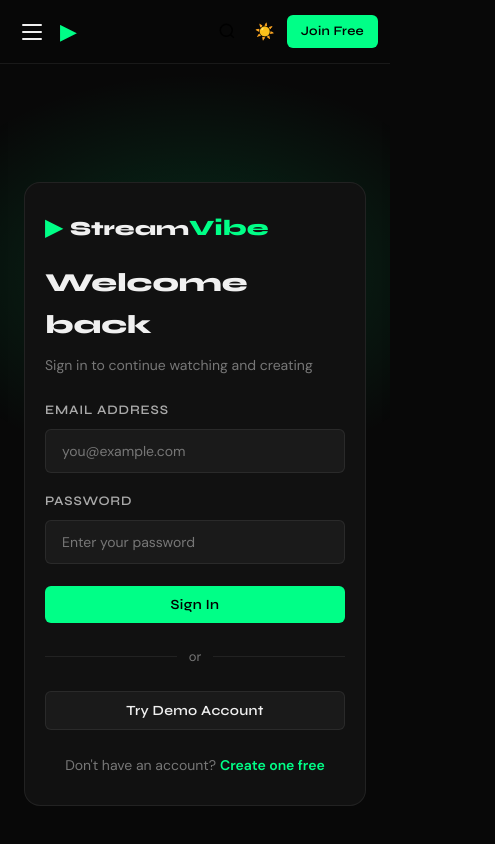
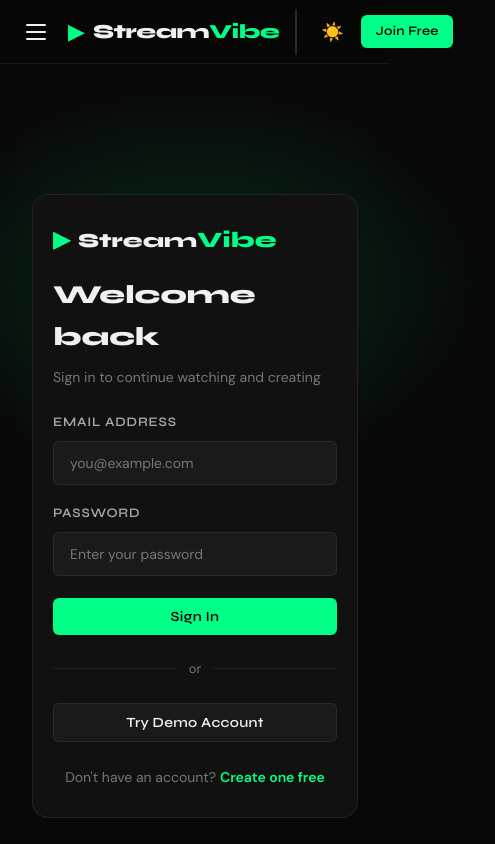
Before and after one commit to Dubs4Tobi1/Stream-Vibe, a React (Create React App) app: page /login in a window 390 px wide. Shown: the top 844 px of the page, 495 px wide, since content can reach past the window. Built offline with nearby package versions, Linux system fonts and the light colour scheme.

Commit message:
Remove all comments from files

```diff
--- a/src/App.css
+++ b/src/App.css
@@ -1,16 +1,13 @@
-/* App root layout */
 .app-root {
   display: flex;
   flex-direction: column;
   min-height: 100vh;
-  overflow-x: hidden;
 }
 
 .page-with-sidebar {
   display: flex;
   flex: 1;
   padding-top: var(--navbar-h);
-  overflow-x: hidden;
 }
 
 .main-content {
@@ -18,9 +15,7 @@
   margin-left: var(--sidebar-w);
   padding: 32px 28px;
   min-width: 0;
-  max-width: 100%;
   transition: margin-left 0.4s ease;
-  overflow-x: hidden;
 }
 
 @media (max-width: 900px) {
@@ -29,42 +24,3 @@
     padding: 20px 16px;
   }
 }
-
-@media (max-width: 768px) {
-  html {
-    font-size: 14px;
-    overflow-x: hidden;
-  }
-
-  body {
-    overflow-x: hidden;
-  }
-
-  .main-content {
-    margin-left: 0;
-    padding: 12px 10px;
-  }
-
-  .video-grid {
-    grid-template-columns: 1fr;
-    gap: 12px;
-  }
-
-  .navbar {
-    padding: 0 12px;
-  }
-
-  h1 { font-size: 1.4rem; }
-  h2 { font-size: 1.2rem; }
-  h3 { font-size: 1rem; }
-}
-
-@media (max-width: 480px) {
-  html {
-    font-size: 13px;
-  }
-
-  .main-content {
-    padding: 8px;
-  }
-}
--- a/src/components/layout/Footer.js
+++ b/src/components/layout/Footer.js
@@ -1,6 +1,3 @@
-// ============================================
-// StreamVibe – Footer Component
-// ============================================
 import React from 'react';
 import { Link } from 'react-router-dom';
 import './Footer.css';
@@ -40,7 +37,7 @@ const Footer = () => {
       </div>
 
       <div className="footer-bottom">
-        <p>© 2026 StreamVibe.  Group L. Built with React.</p>
+        <p>© 2024 StreamVibe. University Group Project. Built with React.</p>
         <div className="footer-bottom-links">
           <span>Privacy Policy</span>
           <span>Terms of Service</span>
--- a/src/components/layout/Navbar.css
+++ b/src/components/layout/Navbar.css
@@ -10,7 +10,7 @@
   display: flex;
   align-items: center;
   padding: 0 16px;
-  gap: 12px;
+  gap: 16px;
   z-index: 1000;
   transition: background var(--transition);
 }
@@ -19,11 +19,10 @@ body.light .navbar {
   background: rgba(244, 244, 244, 0.95);
 }
 
-/* Left */
 .navbar-left {
   display: flex;
   align-items: center;
-  gap: 8px;
+  gap: 12px;
   flex-shrink: 0;
 }
 
@@ -37,7 +36,9 @@ body.light .navbar {
   transition: background var(--transition);
 }
 
-.nav-menu-btn:hover { background: var(--bg-3); }
+.nav-menu-btn:hover {
+  background: var(--bg-3);
+}
 
 .hamburger {
   display: flex;
@@ -55,9 +56,15 @@ body.light .navbar {
   transition: all var(--transition);
 }
 
-.hamburger.open span:nth-child(1) { transform: translateY(7px) rotate(45deg); }
-.hamburger.open span:nth-child(2) { opacity: 0; }
-.hamburger.open span:nth-child(3) { transform: translateY(-7px) rotate(-45deg); }
+.hamburger.open span:nth-child(1) {
+  transform: translateY(7px) rotate(45deg);
+}
+.hamburger.open span:nth-child(2) {
+  opacity: 0;
+}
+.hamburger.open span:nth-child(3) {
+  transform: translateY(-7px) rotate(-45deg);
+}
 
 .navbar-logo {
   display: flex;
@@ -80,9 +87,10 @@ body.light .navbar {
   letter-spacing: -0.5px;
 }
 
-.logo-accent { color: var(--green); }
+.logo-accent {
+  color: var(--green);
+}
 
-/* Search */
 .navbar-search {
   flex: 1;
   max-width: 520px;
@@ -108,10 +116,11 @@ body.light .navbar {
   color: var(--text);
   font-size: 14px;
   padding: 10px 18px;
-  min-width: 0;
 }
 
-.search-input::placeholder { color: var(--text-muted); }
+.search-input::placeholder {
+  color: var(--text-muted);
+}
 
 .search-btn {
   width: 44px;
@@ -125,20 +134,21 @@ body.light .navbar {
   flex-shrink: 0;
 }
 
-.search-btn:hover { color: var(--green); }
+.search-btn:hover {
+  color: var(--green);
+}
 
-/* Right */
 .navbar-right {
   display: flex;
   align-items: center;
-  gap: 6px;
+  gap: 10px;
   flex-shrink: 0;
   margin-left: auto;
 }
 
 .nav-icon-btn {
-  width: 36px;
-  height: 36px;
+  width: 38px;
+  height: 38px;
   display: flex;
   align-items: center;
   justify-content: center;
@@ -146,12 +156,15 @@ body.light .navbar {
   font-size: 18px;
   transition: background var(--transition);
   background: transparent;
-  flex-shrink: 0;
 }
 
-.nav-icon-btn:hover { background: var(--bg-3); }
+.nav-icon-btn:hover {
+  background: var(--bg-3);
+}
 
-.nav-upload-btn { display: flex; align-items: center; gap: 6px; }
+.nav-upload-btn {
+  display: flex;
+}
 
 .nav-auth-btns {
   display: flex;
@@ -159,23 +172,30 @@ body.light .navbar {
   gap: 8px;
 }
 
-/* User menu */
-.user-menu { position: relative; }
+.user-menu {
+  position: relative;
+}
 
 .user-avatar-btn {
   width: 36px;
   height: 36px;
   border-radius: 50%;
   overflow: hidden;
+  transition: ring var(--transition);
   background: transparent;
   border: 2px solid transparent;
   cursor: pointer;
-  flex-shrink: 0;
 }
 
-.user-avatar-btn:hover { border-color: var(--green); }
+.user-avatar-btn:hover {
+  border-color: var(--green);
+}
 
-.user-avatar-img { width: 100%; height: 100%; object-fit: cover; }
+.user-avatar-img {
+  width: 100%;
+  height: 100%;
+  object-fit: cover;
+}
 
 .user-avatar-placeholder {
   width: 100%;
@@ -218,9 +238,16 @@ body.light .navbar {
   color: var(--text);
 }
 
-.dropdown-email { font-size: 12px; color: var(--text-muted); }
+.dropdown-email {
+  font-size: 12px;
+  color: var(--text-muted);
+}
 
-.dropdown-divider { height: 1px; background: var(--border); margin: 0; }
+.dropdown-divider {
+  height: 1px;
+  background: var(--border);
+  margin: 0;
+}
 
 .dropdown-item {
   display: flex;
@@ -239,57 +266,30 @@ body.light .navbar {
   font-family: var(--font-body);
 }
 
-.dropdown-item:hover { background: var(--bg-3); }
-.dropdown-logout { color: var(--red); }
-
-/* Mobile search button — hidden on desktop */
-.mobile-search-btn { display: none; }
-
-/* Mobile search overlay */
-.mobile-search {
-  display: none;
-  position: absolute;
-  top: 0;
-  left: 0;
-  right: 0;
-  height: var(--navbar-h);
-  background: var(--bg-1);
-  padding: 0 12px;
-  z-index: 10;
-  border-bottom: 1px solid var(--border);
+.dropdown-item:hover {
+  background: var(--bg-3);
 }
 
-/* ============================================
-   Responsive
-   ============================================ */
-
-@media (max-width: 768px) {
-  .navbar { padding: 0 10px; gap: 6px; }
-
-  .desktop-search { display: none; }
-  .mobile-search-btn { display: flex; }
-  .mobile-search { display: flex; }
-
-  .logo-text { display: none; }
-
-  .upload-label { display: none; }
-
-  .nav-auth-btns .btn:first-child { display: none; }
-
-  .join-btn { padding: 6px 10px; font-size: 12px; }
+.dropdown-logout {
+  color: var(--red);
 }
 
-@media (max-width: 480px) {
-  .navbar { padding: 0 8px; gap: 4px; }
+@media (max-width: 640px) {
+  .navbar-search {
+    max-width: 200px;
+  }
 
-  .nav-icon-btn { width: 32px; height: 32px; font-size: 16px; }
+  .nav-upload-btn span {
+    display: none;
+  }
 
-  .user-avatar-btn { width: 30px; height: 30px; }
-
-  .nav-upload-btn {
-    width: 30px;
-    height: 30px;
-    padding: 0;
-    justify-content: center;
+  .nav-auth-btns .btn:first-child {
+    display: none;
   }
 }
+
+@media (max-width: 420px) {
+  .navbar-search {
+    max-width: 140px;
+  }
+}
--- a/src/components/layout/Navbar.js
+++ b/src/components/layout/Navbar.js
@@ -1,6 +1,3 @@
-// ============================================
-// StreamVibe – Navbar Component
-// ============================================
 import React, { useState, useEffect, useRef } from 'react';
 import { Link, useNavigate, useLocation } from 'react-router-dom';
 import { useAuth } from '../../context/AuthContext';
@@ -14,9 +11,7 @@ const Navbar = ({ onMenuToggle, sidebarOpen }) => {
   const location = useLocation();
   const [searchQuery, setSearchQuery] = useState('');
   const [dropdownOpen, setDropdownOpen] = useState(false);
-  const [searchOpen, setSearchOpen] = useState(false);
   const dropdownRef = useRef(null);
-  const searchRef = useRef(null);
 
   useEffect(() => {
     const params = new URLSearchParams(location.search);
@@ -29,9 +24,6 @@ const Navbar = ({ onMenuToggle, sidebarOpen }) => {
       if (dropdownRef.current && !dropdownRef.current.contains(e.target)) {
         setDropdownOpen(false);
       }
-      if (searchRef.current && !searchRef.current.contains(e.target)) {
-        setSearchOpen(false);
-      }
     };
     document.addEventListener('mousedown', handler);
     return () => document.removeEventListener('mousedown', handler);
@@ -41,7 +33,6 @@ const Navbar = ({ onMenuToggle, sidebarOpen }) => {
     e.preventDefault();
     if (searchQuery.trim()) {
       navigate(`/search?q=${encodeURIComponent(searchQuery.trim())}`);
-      setSearchOpen(false);
     }
   };
 
@@ -65,8 +56,7 @@ const Navbar = ({ onMenuToggle, sidebarOpen }) => {
         </Link>
       </div>
 
-      {/* Desktop search */}
-      <form className="navbar-search desktop-search" onSubmit={handleSearch}>
+      <form className="navbar-search" onSubmit={handleSearch}>
         <input
           type="text"
           className="search-input"
@@ -82,34 +72,7 @@ const Navbar = ({ onMenuToggle, sidebarOpen }) => {
         </button>
       </form>
 
-      {/* Mobile search overlay */}
-      {searchOpen && (
-        <form className="navbar-search mobile-search" onSubmit={handleSearch} ref={searchRef}>
-          <input
-            type="text"
-            className="search-input"
-            placeholder="Search..."
-            value={searchQuery}
-            onChange={e => setSearchQuery(e.target.value)}
-            autoFocus
-            aria-label="Search"
-          />
-          <button type="submit" className="search-btn" aria-label="Submit search">
-            <svg width="18" height="18" viewBox="0 0 24 24" fill="none" stroke="currentColor" strokeWidth="2">
-              <circle cx="11" cy="11" r="8"/><path d="m21 21-4.35-4.35"/>
-            </svg>
-          </button>
-        </form>
-      )}
-
       <div className="navbar-right">
-        {/* Mobile search toggle */}
-        <button className="nav-icon-btn mobile-search-btn" onClick={() => setSearchOpen(o => !o)} aria-label="Search">
-          <svg width="18" height="18" viewBox="0 0 24 24" fill="none" stroke="currentColor" strokeWidth="2">
-            <circle cx="11" cy="11" r="8"/><path d="m21 21-4.35-4.35"/>
-          </svg>
-        </button>
-
         <button className="nav-icon-btn" onClick={toggleTheme} title="Toggle theme">
           {theme === 'dark' ? '☀️' : '🌙'}
         </button>
@@ -120,7 +83,7 @@ const Navbar = ({ onMenuToggle, sidebarOpen }) => {
               <svg width="16" height="16" viewBox="0 0 24 24" fill="none" stroke="currentColor" strokeWidth="2.5">
                 <path d="M21 15v4a2 2 0 0 1-2 2H5a2 2 0 0 1-2-2v-4"/><polyline points="17 8 12 3 7 8"/><line x1="12" y1="3" x2="12" y2="15"/>
               </svg>
-              <span className="upload-label">Upload</span>
+              <span>Upload</span>
             </Link>
 
             <div className="user-menu" ref={dropdownRef}>
@@ -161,7 +124,7 @@ const Navbar = ({ onMenuToggle, sidebarOpen }) => {
         ) : (
           <div className="nav-auth-btns">
             <Link to="/login" className="btn btn-ghost btn-sm">Sign In</Link>
-            <Link to="/register" className="btn btn-primary btn-sm join-btn">Join Free</Link>
+            <Link to="/register" className="btn btn-primary btn-sm">Join Free</Link>
           </div>
         )}
       </div>
--- a/src/components/layout/Sidebar.css
+++ b/src/components/layout/Sidebar.css
@@ -1,7 +1,3 @@
-/* ============================================
-   Sidebar Styles
-   ============================================ */
-
 .sidebar {
   position: fixed;
   top: var(--navbar-h);
@@ -124,7 +120,6 @@
   color: var(--text-muted);
 }
 
-/* Overlay for mobile */
 .sidebar-overlay {
   display: none;
   position: fixed;
@@ -134,7 +129,6 @@
   backdrop-filter: blur(2px);
 }
 
-/* Mobile: hidden by default, shown when open */
 @media (max-width: 900px) {
   .sidebar {
     transform: translateX(-100%);
--- a/src/components/layout/Sidebar.js
+++ b/src/components/layout/Sidebar.js
@@ -1,6 +1,3 @@
-// ============================================
-// StreamVibe – Sidebar Component
-// ============================================
 import React from 'react';
 import { NavLink, useNavigate } from 'react-router-dom';
 import { useAuth } from '../../context/AuthContext';
@@ -35,7 +32,6 @@ const Sidebar = ({ isOpen, onClose }) => {
 
   return (
     <>
-      {/* Mobile overlay */}
       {isOpen && <div className="sidebar-overlay" onClick={onClose} />}
 
       <aside className={`sidebar ${isOpen ? 'open' : ''}`}>
@@ -97,8 +93,8 @@ const Sidebar = ({ isOpen, onClose }) => {
         </nav>
 
         <div className="sidebar-footer">
-          <p>© 2026 StreamVibe</p>
-          <p>Group L ICT 211</p>
+          <p>© 2024 StreamVibe</p>
+          <p>University Group Project</p>
         </div>
       </aside>
     </>
--- a/src/pages/About.js
+++ b/src/pages/About.js
@@ -1,23 +1,5 @@
 import React from 'react';
 import './About.css';
-
-const members = [
-  { id: 1, surname: 'Umah', otherNames: 'Justice Ugochukwu', matric: 'LCU/UG/24/30299' },
-  { id: 2, surname: 'Atipo', otherNames: 'Amazinggrace Ayomide', matric: 'LCU/UG/24/29304' },
-  { id: 3, surname: 'Kalejaiye', otherNames: 'Oluwatumininu Ayomikun', matric: 'LCU/UG/24/32204' },
-  { id: 4, surname: 'Kassim-Ashiru', otherNames: 'Kassim Olansile', matric: 'LCU/UG/25/39600' },
-  { id: 5, surname: 'Femi-Asoro', otherNames: 'Oluwatobiloba David', matric: 'LCU/UG/24/34240' },
-  { id: 6, surname: 'Tijani', otherNames: 'Farouq', matric: 'LCU/UG/24/32846' },
-  { id: 7, surname: 'Chris', otherNames: 'Samuel Osahon', matric: 'LCU/UG/24/31903' },
-  { id: 8, surname: 'Moka', otherNames: 'Chibuikem Derick', matric: 'LCU/UG/24/31974' },
-  { id: 9, surname: 'Akinsanya', otherNames: 'Emmanuel Iseoluwa', matric: 'LCU/UG/24/30425' },
-  { id: 10, surname: 'Sanni', otherNames: 'Wisdom Arome', matric: 'LCU/UG/24/29436' },
-  { id: 11, surname: 'Ugwuegbu', otherNames: 'Harmony Johnson', matric: 'LCU/UG/24/30322' },
-  { id: 12, surname: 'Anyanwu', otherNames: 'Lincoln Chinwudo', matric: 'LCU/UG/24/32881' },
-  { id: 13, surname: 'Tikare', otherNames: 'Ridwan Adeola', matric: 'LCU/UG/25/38690' },
-  { id: 14, surname: 'Omoriba', otherNames: 'Oluwafeyisanmi Paul', matric: 'LCU/UG/24/31710' },
-  { id: 15, surname: 'Ayodele', otherNames: 'Olanrewaju James', matric: 'LCU/UG/24/33599' },
-];
 
 const About = () => (
   <div className="about-page fade-in">
@@ -25,7 +7,6 @@ const About = () => (
       <h1 className="about-title">About <span>StreamVibe</span></h1>
       <p className="about-lead">A next-generation video platform built for creators, by creators.</p>
     </div>
-
     <div className="about-grid">
       {[
         { icon: '🎬', title: 'Our Mission', body: 'To empower creators of all kinds with a platform that is modern, fast, and free. We believe everyone has a story worth sharing.' },
@@ -40,46 +21,15 @@ const About = () => (
         </div>
       ))}
     </div>
-
     <div className="about-team">
       <h2>University Group Project</h2>
-      <p>StreamVibe is a streaming platform made by group L. It demonstrates modern React development including hooks, context, routing, and responsive design.</p>
+      <p>StreamVibe was built as a final-year university group project. It demonstrates modern React development including hooks, context, routing, localStorage, and responsive design.</p>
       <div className="about-stack">
         {['React 18', 'React Router 6', 'localStorage', 'CSS Variables', 'Responsive Design'].map(t => (
           <span key={t} className="badge badge-green">{t}</span>
         ))}
       </div>
     </div>
-
-    <div className="about-team" style={{ marginTop: '48px' }}>
-      <h2>Group L Members</h2>
-      <p>The team behind StreamVibe — Software Engineering, Leadcity University.</p>
-      <div style={{ overflowX: 'auto', borderRadius: '12px', border: '0.5px solid #e0e0e0', marginTop: '24px' }}>
-        <table style={{ width: '100%', borderCollapse: 'collapse', fontSize: '14px' }}>
-          <thead>
-            <tr style={{ background: '#f5f5f5' }}>
-              {['#', 'Surname', 'Other names', 'Matric number', 'Department'].map(h => (
-                <th key={h} style={{ padding: '10px 14px', textAlign: 'left', fontWeight: 500, fontSize: '12px', textTransform: 'uppercase', letterSpacing: '0.05em', color: '#888', borderBottom: '0.5px solid #e0e0e0' }}>{h}</th>
-              ))}
-            </tr>
-          </thead>
-          <tbody>
-            {members.map((m) => (
-              <tr key={m.id} style={{ borderBottom: '0.5px solid #e0e0e0' }}>
-                <td style={{ padding: '10px 14px', color: '#222' }}>{m.id}</td>
-                <td style={{ padding: '10px 14px', color: '#222', fontWeight: 500 }}>{m.surname}</td>
-                <td style={{ padding: '10px 14px', color: '#222' }}>{m.otherNames}</td>
-                <td style={{ padding: '10px 14px', color: '#666', fontFamily: 'monospace', fontSize: '12px' }}>{m.matric}</td>
-                <td style={{ padding: '10px 14px' }}>
-                  <span style={{ display: 'inline-block', fontSize: '11px', padding: '2px 8px', borderRadius: '99px', background: '#e8f0fe', color: '#1a56db' }}>Software Eng.</span>
-                </td>
-              </tr>
-            ))}
-          </tbody>
-        </table>
-      </div>
-    </div>
-
   </div>
 );
 
--- a/src/pages/Home.js
+++ b/src/pages/Home.js
@@ -1,6 +1,3 @@
-// ============================================
-// StreamVibe – Home Page
-// ============================================
 import React, { useState, useEffect } from 'react';
 import { Link } from 'react-router-dom';
 import VideoCard from '../components/video/VideoCard';
@@ -16,7 +13,7 @@ const Home = () => {
 
   useEffect(() => {
     const load = async () => {
-    const all = await getVideos();   // add await
+      const all = await getVideos();
       setVideos(all);
       setFilteredVideos(all);
       setLoading(false);
@@ -37,7 +34,6 @@ const Home = () => {
 
   return (
     <div className="home-page fade-in">
-      {/* Hero Banner */}
       <div className="hero-banner">
         <div className="hero-content">
           <div className="hero-badge badge badge-green">🔴 Live Platform</div>
@@ -65,7 +61,6 @@ const Home = () => {
         </div>
       </div>
 
-      {/* Category Filter */}
       <div className="category-bar">
         <div className="category-scroll">
           {CATEGORIES.map(cat => (
@@ -84,7 +79,6 @@ const Home = () => {
         <VideoGridSkeleton count={8} />
       ) : (
         <>
-          {/* Trending Section */}
           {activeCategory === 'All' && trending.length > 0 && (
             <section className="home-section">
               <h2 className="section-heading">🔥 Trending Now</h2>
@@ -96,10 +90,8 @@ const Home = () => {
             </section>
           )}
 
-          {/* Divider */}
           {activeCategory === 'All' && <div className="divider" />}
 
-          {/* Main Feed */}
           <section className="home-section">
             <h2 className="section-heading">
               {activeCategory === 'All' ? '🎬 All Videos' : `${activeCategory} Videos`}
```
Also changed, not shown: src/App.js (+0 -8 lines). Lines whose indentation alone changed are shown as unchanged.
